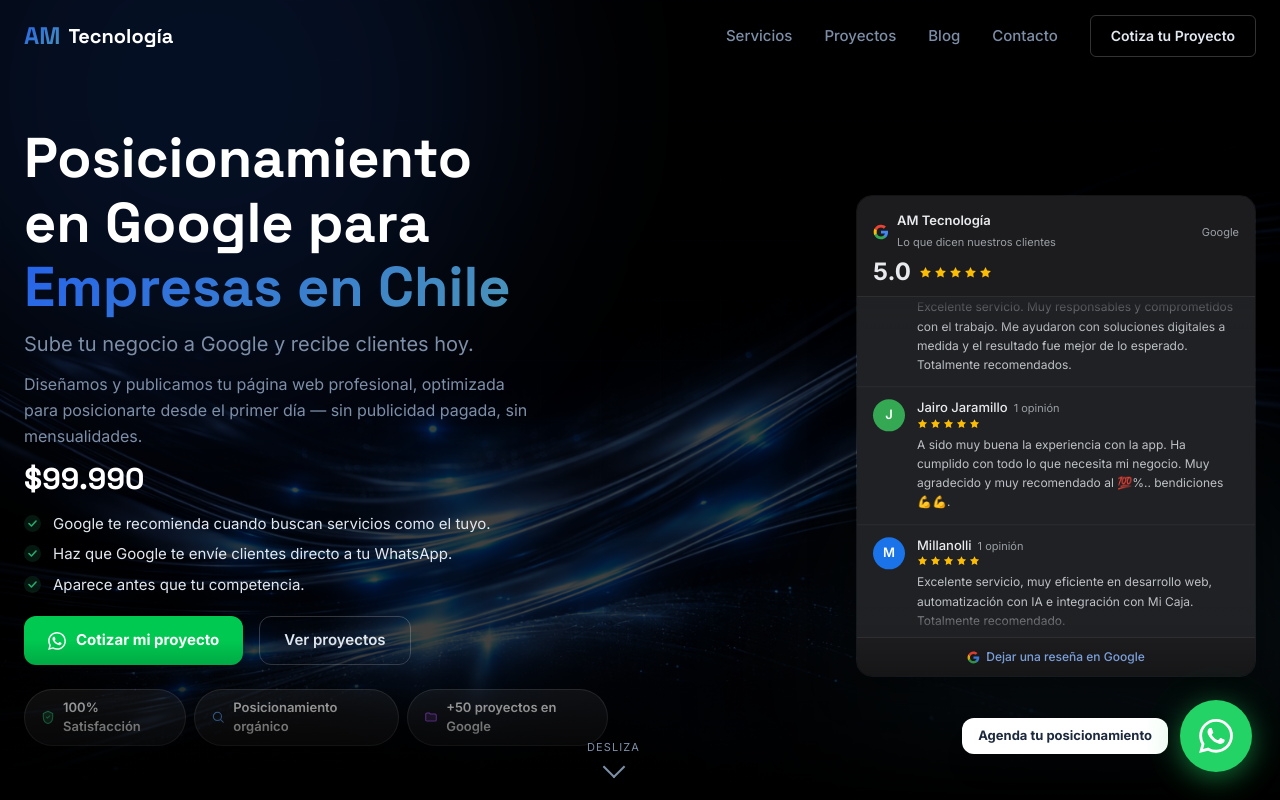
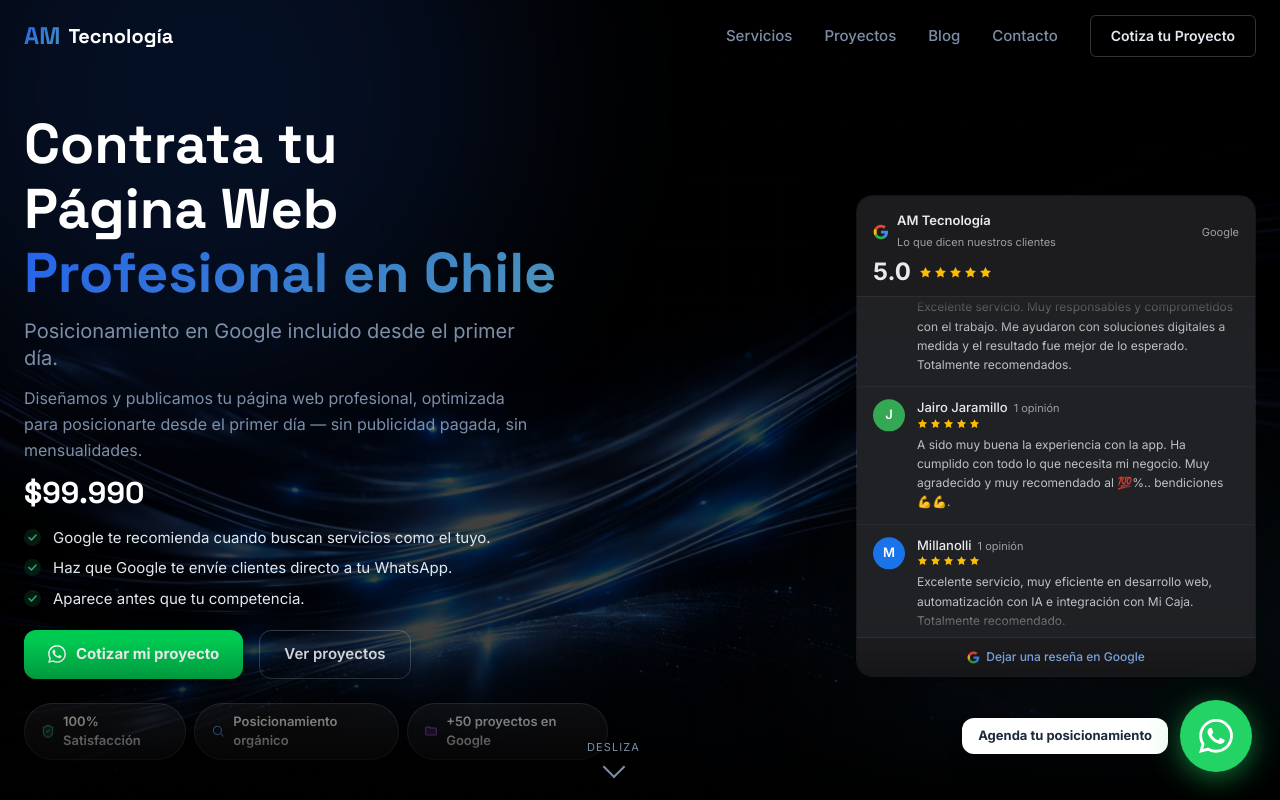
Before and after one commit to micajaproyectos/am-tecnologia, a Next.js app: page / in a window 1280 px wide. Shown: the top 800 px of the page. Built offline with nearby package versions, Linux system fonts and the light colour scheme.

Commit message:
mejoras en tags

```diff
--- a/app/layout.tsx
+++ b/app/layout.tsx
@@ -22,12 +22,12 @@
   metadataBase: new URL(siteUrl),
 
   title: {
-    default: "Posicionamiento en Google Chile | AM Tecnología",
+    default: "Contratar Página Web en Chile | AM Tecnología — desde $99.990",
     template: "%s | AM Tecnología",
   },
 
   description:
-    "Ayudamos a empresas de Chile a aparecer en Google con su página web. Presencia orgánica para que tus clientes te encuentren antes que a tu competencia.",
+    "¿Listo para contratar tu página web en Chile? La publicamos con SEO incluido desde $99.990 pago único, sin mensualidades. Cotiza hoy por WhatsApp.",
 
   keywords: [
     // Transaccionales — intención de compra
--- a/components/Hero.tsx
+++ b/components/Hero.tsx
@@ -40,13 +40,13 @@
             className="font-display font-extrabold text-white text-balance leading-[1.15] mb-3"
             style={{ fontSize: "clamp(2rem, 4.5vw, 3.5rem)" }}
           >
-            Posicionamiento en Google para{" "}
-            <span className="gradient-text">Empresas en Chile</span>
+            Contrata tu Página Web{" "}
+            <span className="gradient-text">Profesional en Chile</span>
           </h1>
 
           {/* Sub */}
           <p className="text-am-muted text-xl leading-snug mb-3 max-w-lg">
-            Sube tu negocio a Google y recibe clientes hoy.
+            Posicionamiento en Google incluido desde el primer día.
           </p>
 
           <p className="text-am-muted text-base leading-relaxed mb-3 max-w-lg">
--- a/components/HowItWorks.tsx
+++ b/components/HowItWorks.tsx
@@ -48,8 +48,8 @@
             className="font-display font-bold text-white text-balance"
             style={{ fontSize: "clamp(1.75rem, 3vw, 2.5rem)" }}
           >
-            Cómo funciona el{" "}
-            <span className="gradient-text">posicionamiento en Google</span>
+            ¿Cómo funciona contratar tu web{" "}
+            <span className="gradient-text">con AM Tecnología?</span>
           </h2>
         </div>
 
```
